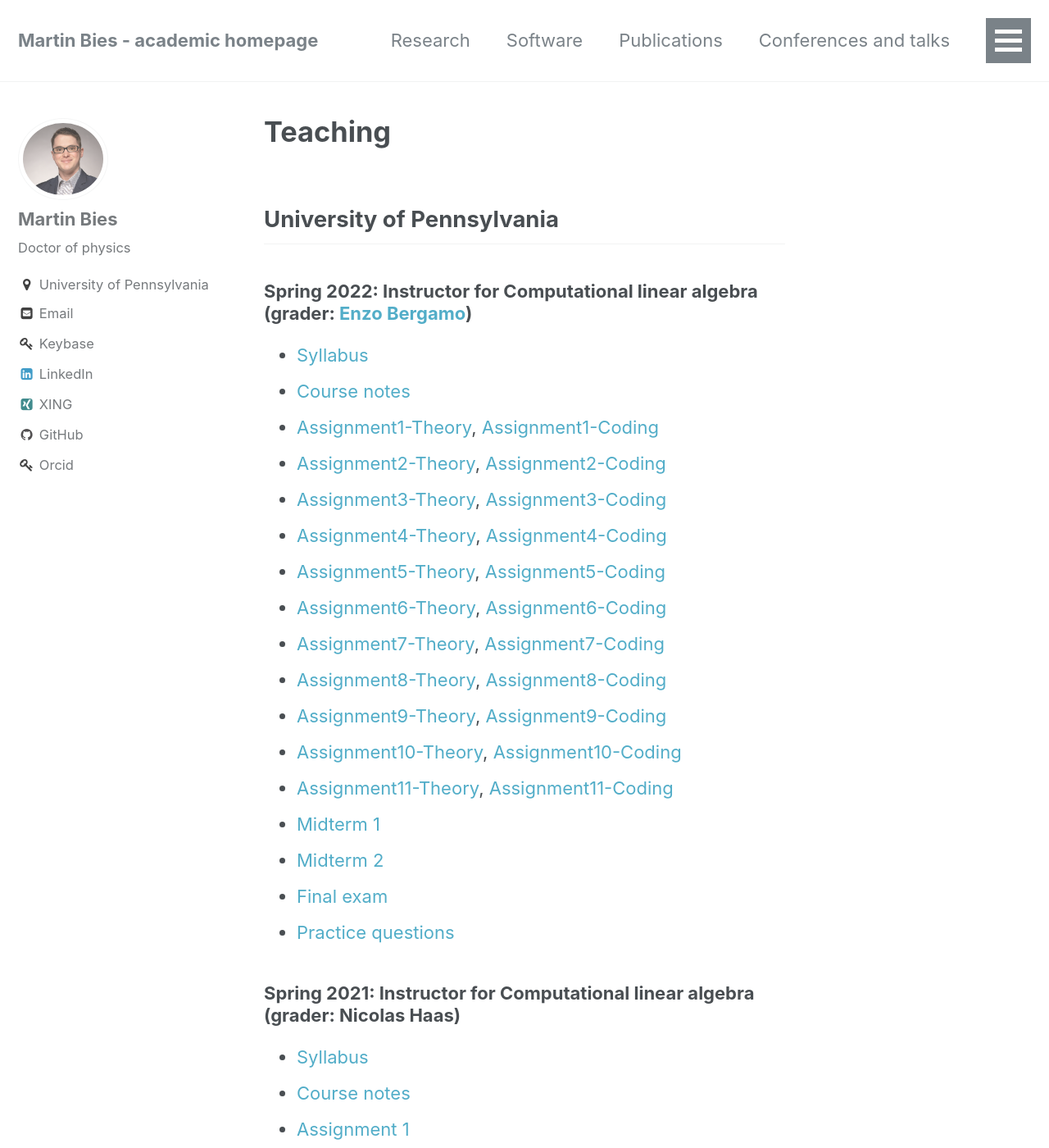
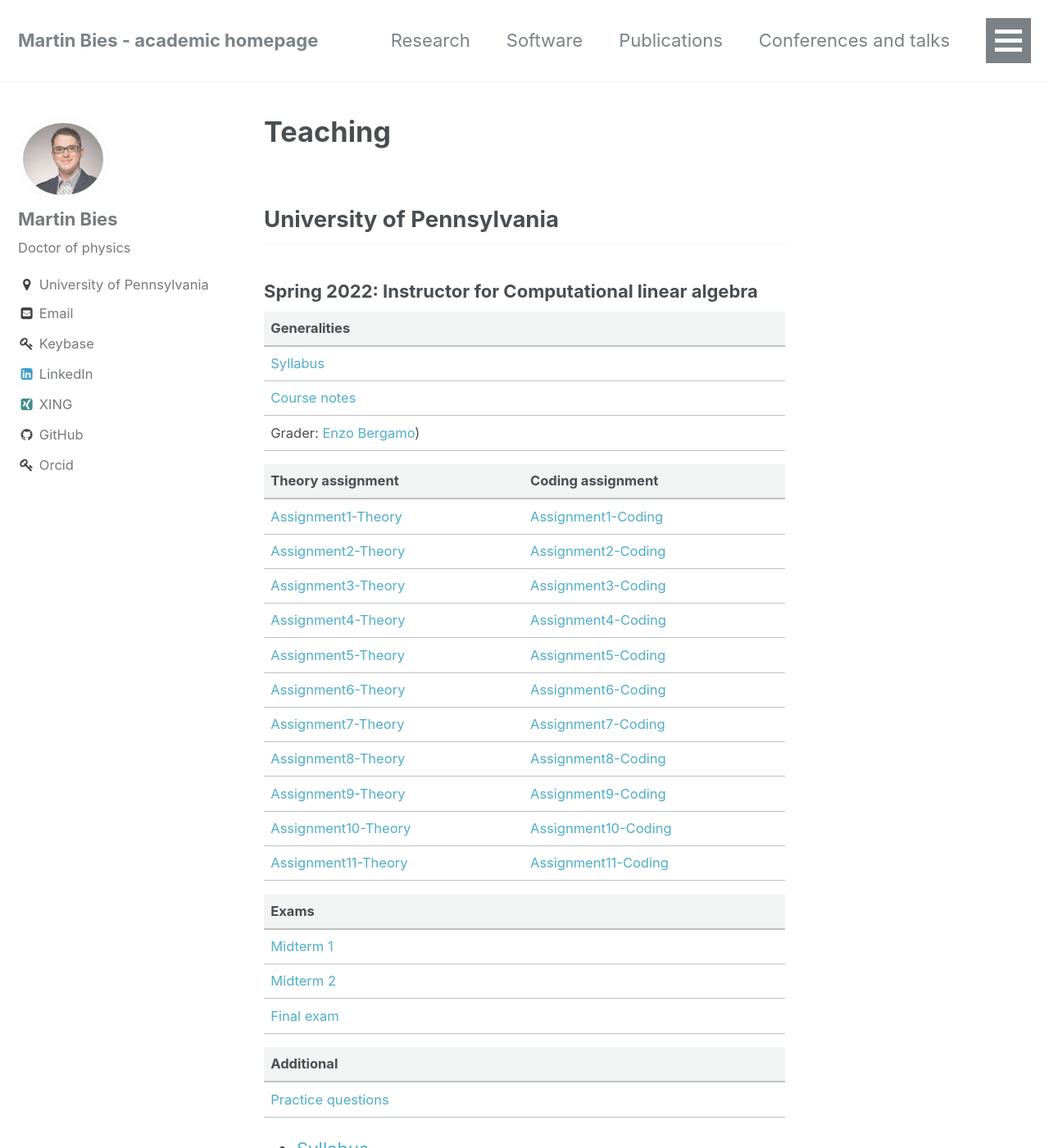
Before and after one commit to MartinBies/MartinBies.github.io, a Jekyll site: the page built from _pages/teaching.md, in a window 1280 px wide and 1400 px high. Shown: the whole window at 82% size. Built offline with Jekyll 4.4.1, drawn with Linux system fonts in a browser that asks for light colours; some of the changed text lies outside the part shown.

Commit message:
Improve look and feel of teaching page

```diff
--- a/_pages/teaching.md
+++ b/_pages/teaching.md
@@ -8,7 +8,37 @@ permalink: /teaching/
 
 ## University of Pennsylvania
 
-### Spring 2022: Instructor for Computational linear algebra (grader: [Enzo Bergamo](https://www.enzobergamo.com/))
+### Spring 2022: Instructor for Computational linear algebra
+
+| Generalities |
+| --------- |
+| [Syllabus](/2022/Syllabus.pdf) |
+| [Course notes](/2022/ComputationalLinearAlgebra-2022.pdf) |
+| Grader: [Enzo Bergamo](https://www.enzobergamo.com/)) |
+
+| Theory assignment | Coding assignment |
+| --------- | --------- |
+| [Assignment1-Theory](/2022/Assignment1-Theory.pdf) | [Assignment1-Coding](/2022/Assignment1-Coding.pdf) |
+| [Assignment2-Theory](/2022/Assignment2-Theory.pdf) | [Assignment2-Coding](/2022/Assignment2-Coding.pdf) |
+| [Assignment3-Theory](/2022/Assignment3-Theory.pdf) | [Assignment3-Coding](/2022/Assignment3-Coding.pdf) |
+| [Assignment4-Theory](/2022/Assignment4-Theory.pdf) | [Assignment4-Coding](/2022/Assignment4-Coding.pdf) |
+| [Assignment5-Theory](/2022/Assignment5-Theory.pdf) | [Assignment5-Coding](/2022/Assignment5-Coding.pdf) |
+| [Assignment6-Theory](/2022/Assignment6-Theory.pdf) | [Assignment6-Coding](/2022/Assignment6-Coding.pdf) |
+| [Assignment7-Theory](/2022/Assignment7-Theory.pdf) | [Assignment7-Coding](/2022/Assignment7-Coding.pdf) |
+| [Assignment8-Theory](/2022/Assignment8-Theory.pdf) | [Assignment8-Coding](/2022/Assignment8-Coding.pdf) |
+| [Assignment9-Theory](/2022/Assignment9-Theory.pdf) | [Assignment9-Coding](/2022/Assignment9-Coding.pdf) |
+| [Assignment10-Theory](/2022/Assignment10-Theory.pdf) | [Assignment10-Coding](/2022/Assignment10-Coding.pdf) |
+| [Assignment11-Theory](/2022/Assignment11-Theory.pdf) | [Assignment11-Coding](/2022/Assignment11-Coding.pdf) |
+
+| Exams |
+| --------- |
+| [Midterm 1](/2022/Midterm1.pdf) |
+| [Midterm 2](/2022/Midterm2.pdf) |
+| [Final exam](/2022/FinalExam.pdf) |
+
+| Additional |
+| --------- |
+| [Practice questions](/2022/Practice.pdf) |
 
 * [Syllabus](/2022/Syllabus.pdf)
 * [Course notes](/2022/ComputationalLinearAlgebra-2022.pdf)
@@ -28,10 +58,38 @@ permalink: /teaching/
 * [Final exam](/2022/FinalExam.pdf)
 * [Practice questions](/2022/Practice.pdf)
 
-### Spring 2021: Instructor for Computational linear algebra (grader: Nicolas Haas)
+### Spring 2021: Instructor for Computational linear algebra
 
-* [Syllabus](/2021/Syllabus.pdf)
-* [Course notes](/2021/ComputationalLinearAlgebra-2021.pdf)
+| Generalities |
+| --------- |
+| [Syllabus](/2021/Syllabus.pdf) |
+| [Course notes](/2021/ComputationalLinearAlgebra-2021.pdf) |
+| Grader: Nicolas Haas) |
+
+| Assignment |
+| --------- |
+| [Assignment 1](/2021/Assignment1.pdf) |
+| [Assignment 2](/2021/Assignment2.pdf) |
+| [Assignment 3](/2021/Assignment3.pdf) |
+| [Assignment 4](/2021/Assignment4.pdf) |
+| [Assignment 5](/2021/Assignment5.pdf) |
+| [Assignment 6](/2021/Assignment6.pdf) |
+| [Assignment 7](/2021/Assignment7.pdf) |
+| [Assignment 8](/2021/Assignment8.pdf) |
+| [Assignment 9](/2021/Assignment9.pdf) |
+| [Assignment 10](/2021/Assignment10.pdf) |
+| [Assignment 11](/2021/Assignment11.pdf) |
+
+| Exams |
+| --------- |
+| [Midterm 1](/2021/Midterm1.pdf) |
+| [Midterm 2](/2021/Midterm2.pdf) |
+| [Final exam](/2021/FinalExam.pdf) |
+
+| Additional |
+| --------- |
+| [Practice questions](/2021/PracticeAndSchedule.pdf) |
+
 * [Assignment 1](/2021/Assignment1.pdf)
 * [Assignment 2](/2021/Assignment2.pdf)
 * [Assignment 3](/2021/Assignment3.pdf)
```
